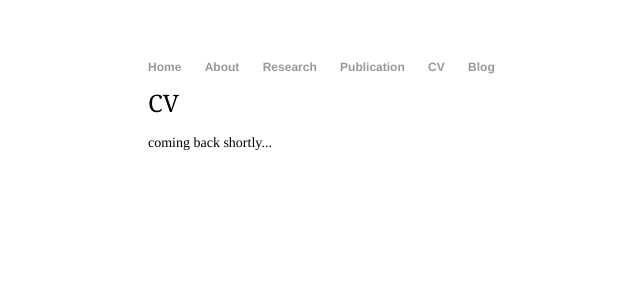
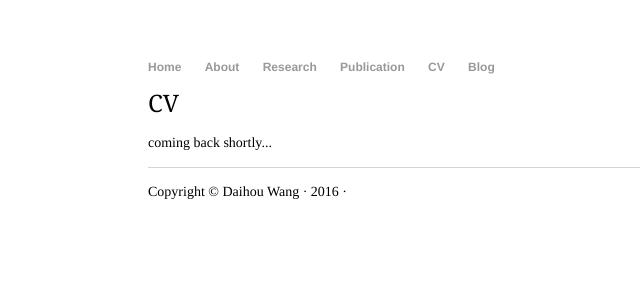
Before and after one commit to Deb25/Deb25.github.io, a Jekyll site: the page cv/index.html, which Jekyll copies as it is, in a window 1280 px wide. Shown: the top 300 px of the page, without its empty margins (44-684 px from the left). Built offline with Jekyll 4.4.1, drawn with Linux system fonts in a browser that asks for light colours.

Commit message:
Update index.html

```diff
--- a/cv/index.html
+++ b/cv/index.html
@@ -22,5 +22,8 @@
 				<p>coming back shortly...</a></p>
     		</div><!-- /.blurb -->
 		</div><!-- /.container -->
+		<footer>
+    		<p>Copyright © Daihou Wang · 2016 ·</p>
+		</footer>
 	</body>
 </html>
```
